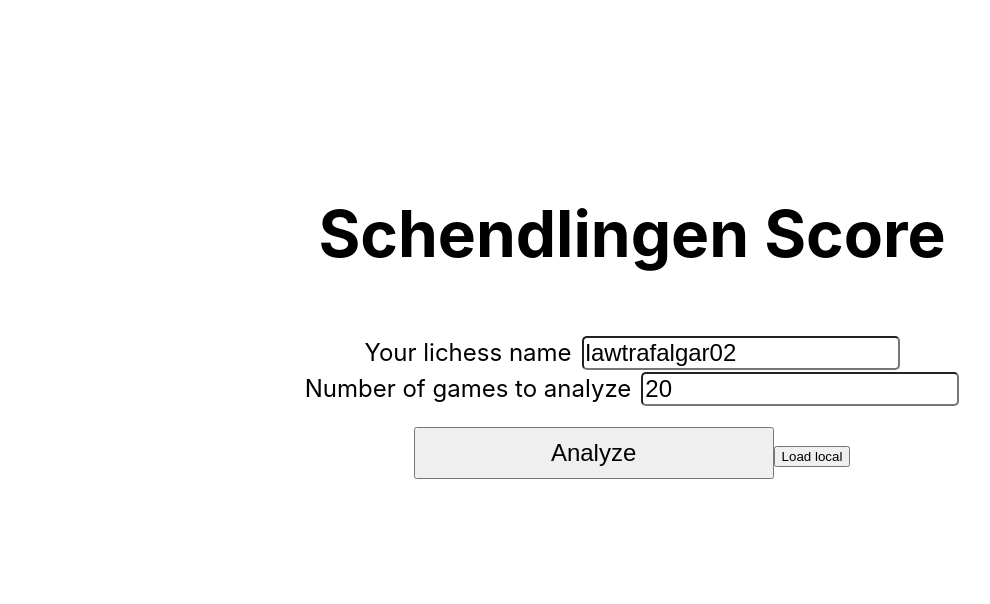
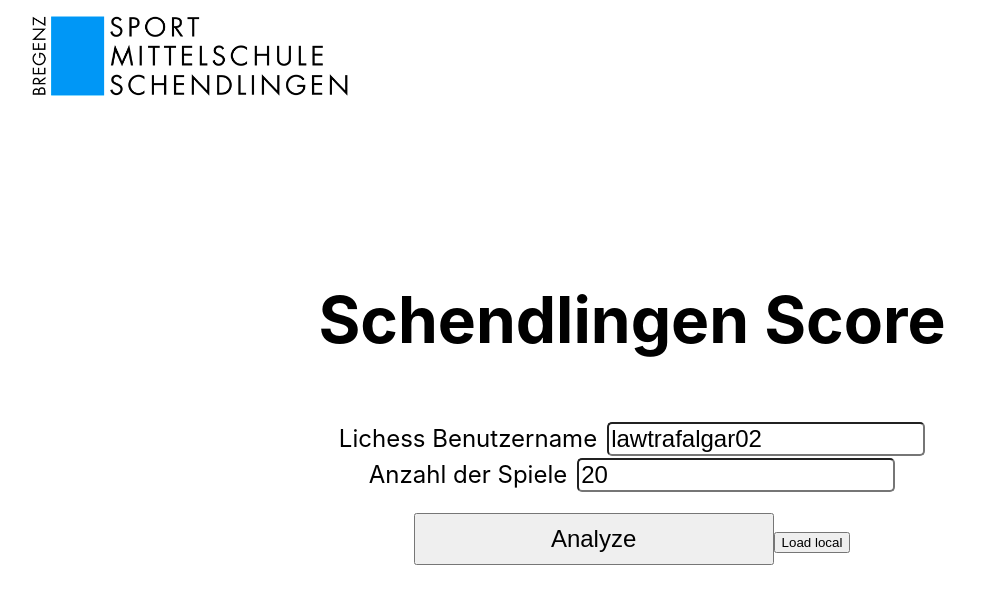
Before and after one commit to LehrerB/SchendlingenScore, a Next.js app: page / in a window 1280 px wide. Shown: the top 604 px of the page, without its empty margins (8-998 px from the left). Built offline with nearby package versions, Linux system fonts and the light colour scheme.

Commit message:
Fix challenge total count

```diff
--- a/pages/index.js
+++ b/pages/index.js
@@ -166,25 +166,28 @@
 
   return (
     <div className={styles.container}>
+      <img className={styles.logo} src='/schendlingen_logo.png'></img>
       <main className={styles.main}>
         <h1 className={styles.title}>Schendlingen Score</h1>
         <div className={styles.description}>
+
           <label>
-            Your lichess name
+            Lichess Benutzername
             <input className={styles.input} value={name} onChange={e => setName(e.target.value)} name="lichessName" />
           </label>
           <br />
           <label>
-            Number of games to analyze
-            <input className={styles.input} value={amount} onChange={e => setAmount(e.target.value)} name="amount" />
+            Anzahl der Spiele
+            <input className={styles.input} type='number' value={amount} onChange={e => setAmount(e.target.value)} name="amount" />
           </label>
           <br />
           <button className={styles.button} disabled={loadingStatus == LOADING_STATUS_RUNNING} onClick={fetchAndAnalyzeGames}>{(loadingStatus == LOADING_STATUS_RUNNING) ? 'Loading...' : 'Analyze'}</button>
           {isDev && <button onClick={() => fetchAndAnalyzeGames(true)}>Load local</button>}
           <p></p>
-          {loadingStatus == LOADING_STATUS_DONE && <>Gesamt: {Object.values(achievements).map(ach => ach.urls.length).reduce((partialSum, a) => partialSum + a, 0)} Trophäen</>}
-          <br />
-          {loadingStatus == LOADING_STATUS_DONE && <>Gesamt: {Object.values(achievements).map(ach => ach.urls.length > 0).reduce((partialSum, a) => partialSum + a, 0)} / {achievements.length} Challenges</>}
+          {loadingStatus == LOADING_STATUS_DONE && <>
+            {Object.values(achievements).map(ach => ach.urls.length).reduce((partialSum, a) => partialSum + a, 0)} Trophäen<br />
+            {Object.values(achievements).map(ach => ach.urls.length > 0).reduce((partialSum, a) => partialSum + a, 0)} / {Object.keys(achievements).length} Challenges
+          </>}
 
         </div>
         {loadingStatus == LOADING_STATUS_ERROR && <p>{errorMsg}</p>}
--- a/styles/Home.module.css
+++ b/styles/Home.module.css
@@ -4,7 +4,7 @@
 
 .main {
   min-height: 100vh;
-  padding: 4rem 0;
+  padding: 0 0 4rem 0;
   flex: 1;
   display: flex;
   flex-direction: column;
@@ -135,8 +135,9 @@
 }
 
 .logo {
-  height: 1em;
+  height: 5em;
   margin-left: 0.5rem;
+  margin-top: 1rem;
 }
 
 .input {
```
Lines whose indentation alone changed are shown as unchanged.
